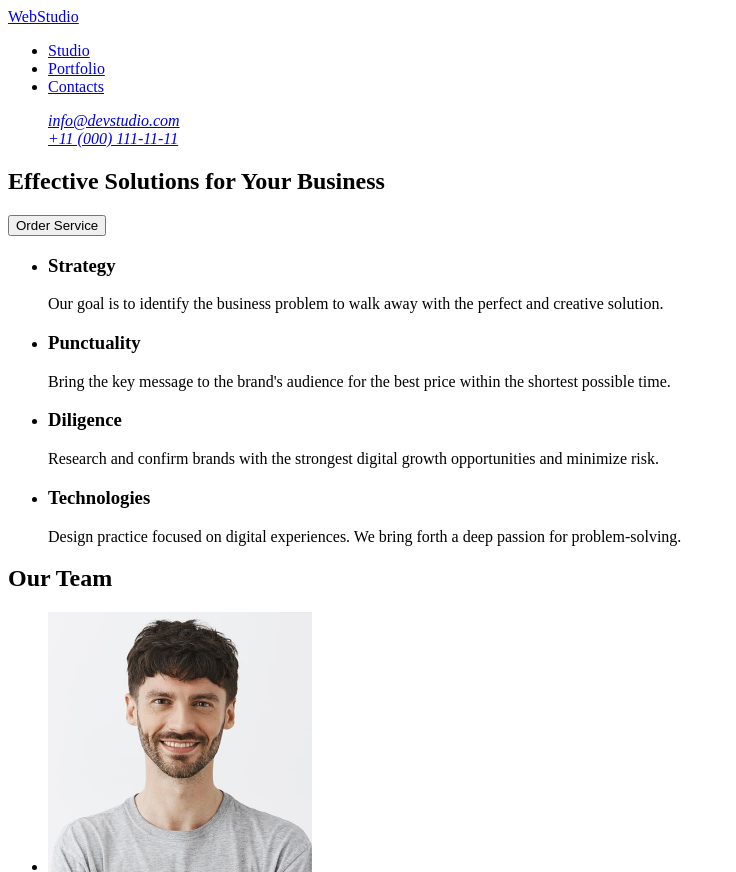
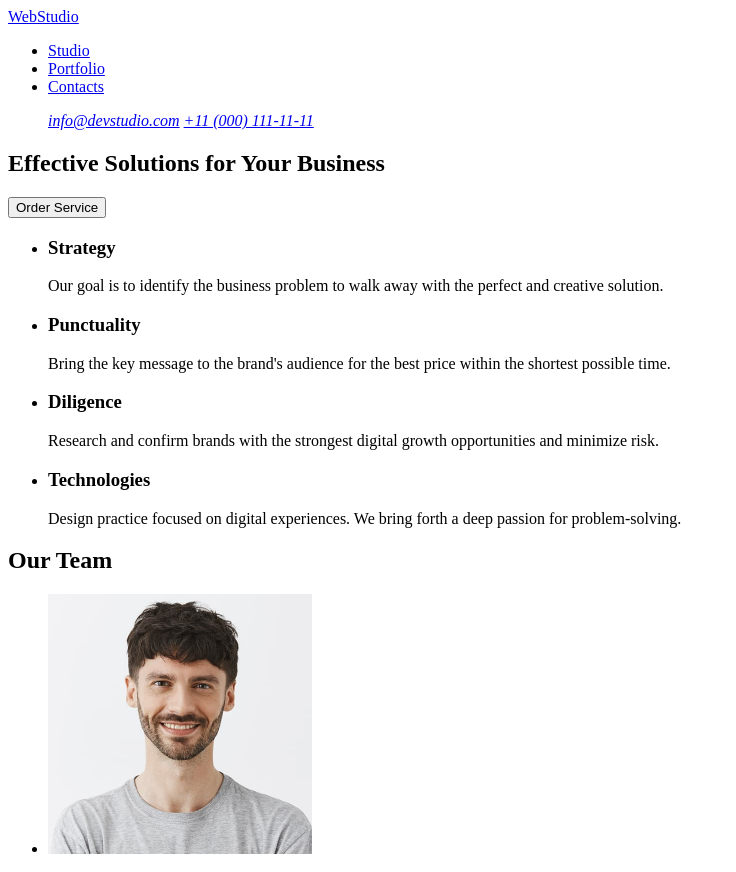
Before and after one commit to eugeneskoryk/goit-markup-hw-01, a plain HTML site: page index.html in a window 1280 px wide. Shown: the top 872 px of the page, without its empty margins (0-736 px from the left). Drawn offline with Linux system fonts and the light colour scheme.

Commit message:
br removed

```diff
--- a/index.html
+++ b/index.html
@@ -18,7 +18,7 @@
         </nav>
         <address>
             <ul>
-                <il><a href="mailto:info@devstudio.com">info@devstudio.com</a><br /></il>
+                <il><a href="mailto:info@devstudio.com">info@devstudio.com</a></il>
                 <il><a href="tel:+110001111111">+11 (000) 111-11-11</a></il>
             </ul>
         </address>
```
